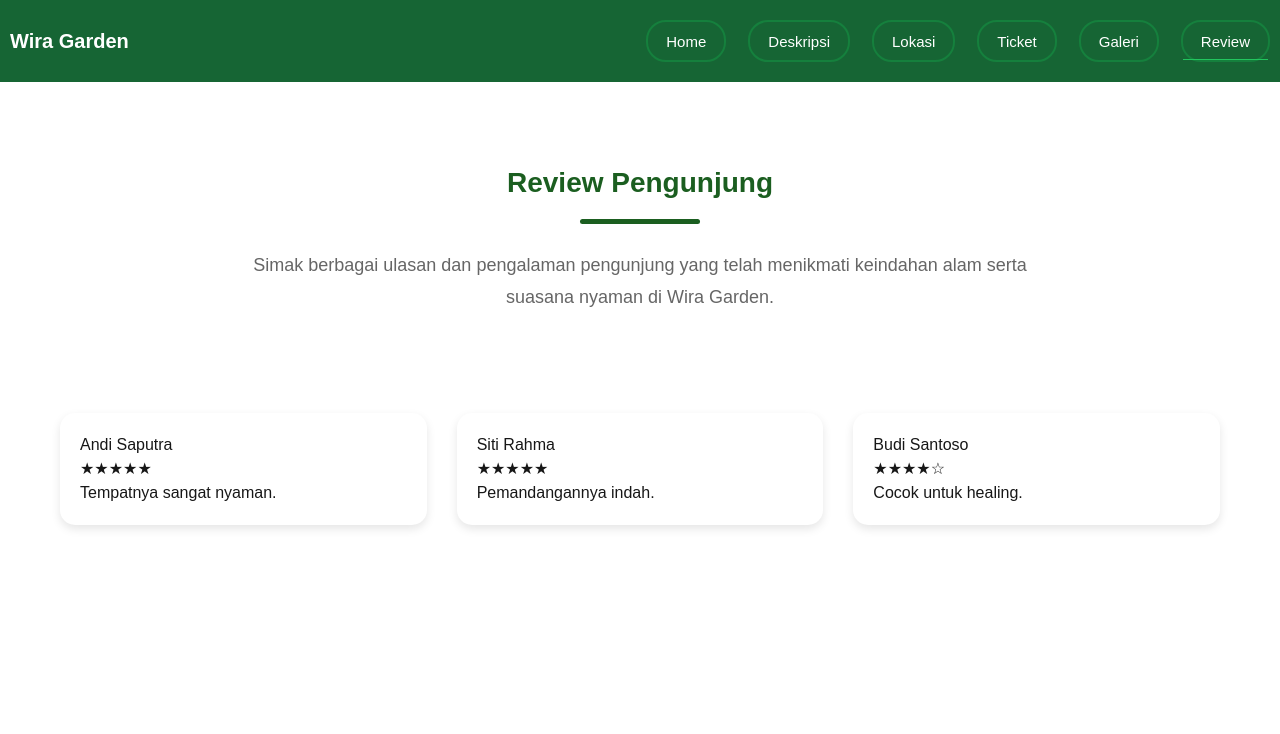
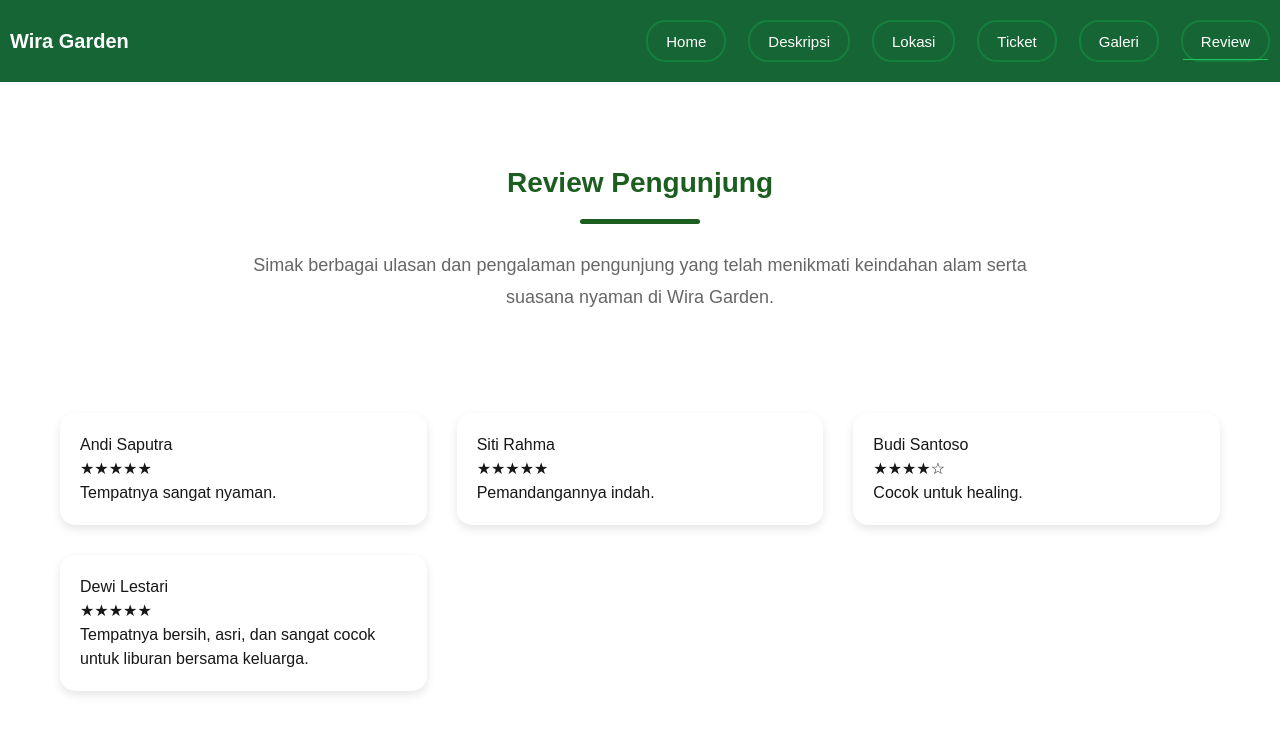
Before and after one commit to jovanakbarsetiodono-code/TI-WEB-24A-SIXTUPLE, a Next.js app in the folder my-app/: page /review in a window 1280 px wide. Shown: the top 734 px of the page. Built offline with nearby package versions, Linux system fonts and the light colour scheme.

Commit message:
Menambahkan kartu review keempat

```diff
--- a/my-app/app/review/page.tsx
+++ b/my-app/app/review/page.tsx
@@ -11,7 +11,7 @@ export default function ReviewPage() {
           keindahan alam serta suasana nyaman di Wira Garden.
         </p>
       </section>
-       <section className={styles.reviewContainer}>
+      <section className={styles.reviewContainer}>
         <div className={styles.reviewCard}>
           <h3>Andi Saputra</h3>
           <p>★★★★★</p>
@@ -27,7 +27,15 @@ export default function ReviewPage() {
           <p>★★★★☆</p>
           <p>Cocok untuk healing.</p>
         </div>
-         </section>
+        <div className={styles.reviewCard}>
+          <h3>Dewi Lestari</h3>
+          <p>★★★★★</p>
+          <p>
+            Tempatnya bersih, asri, dan sangat cocok untuk liburan bersama
+            keluarga.
+          </p>
+        </div>
+      </section>
     </main>
   );
 }
```
